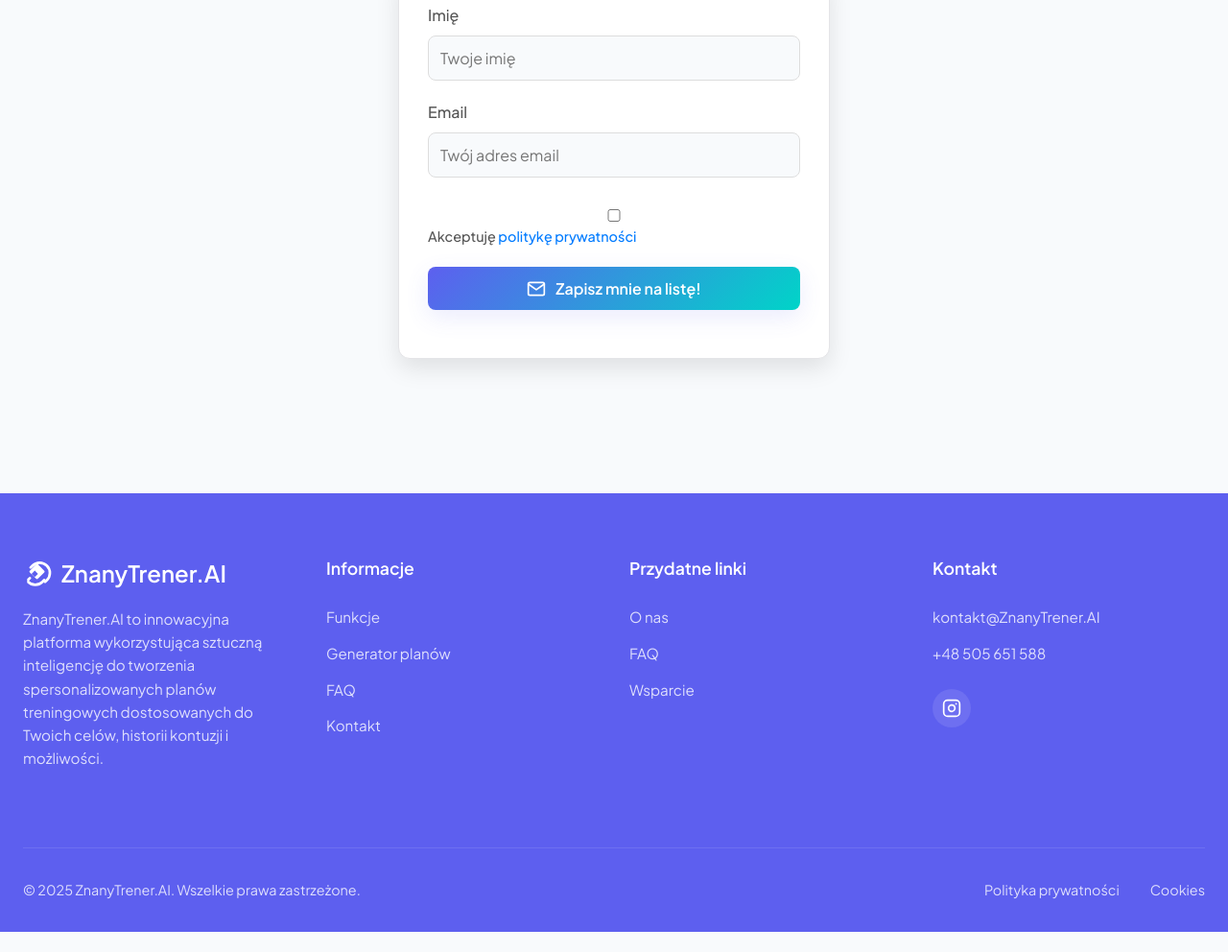
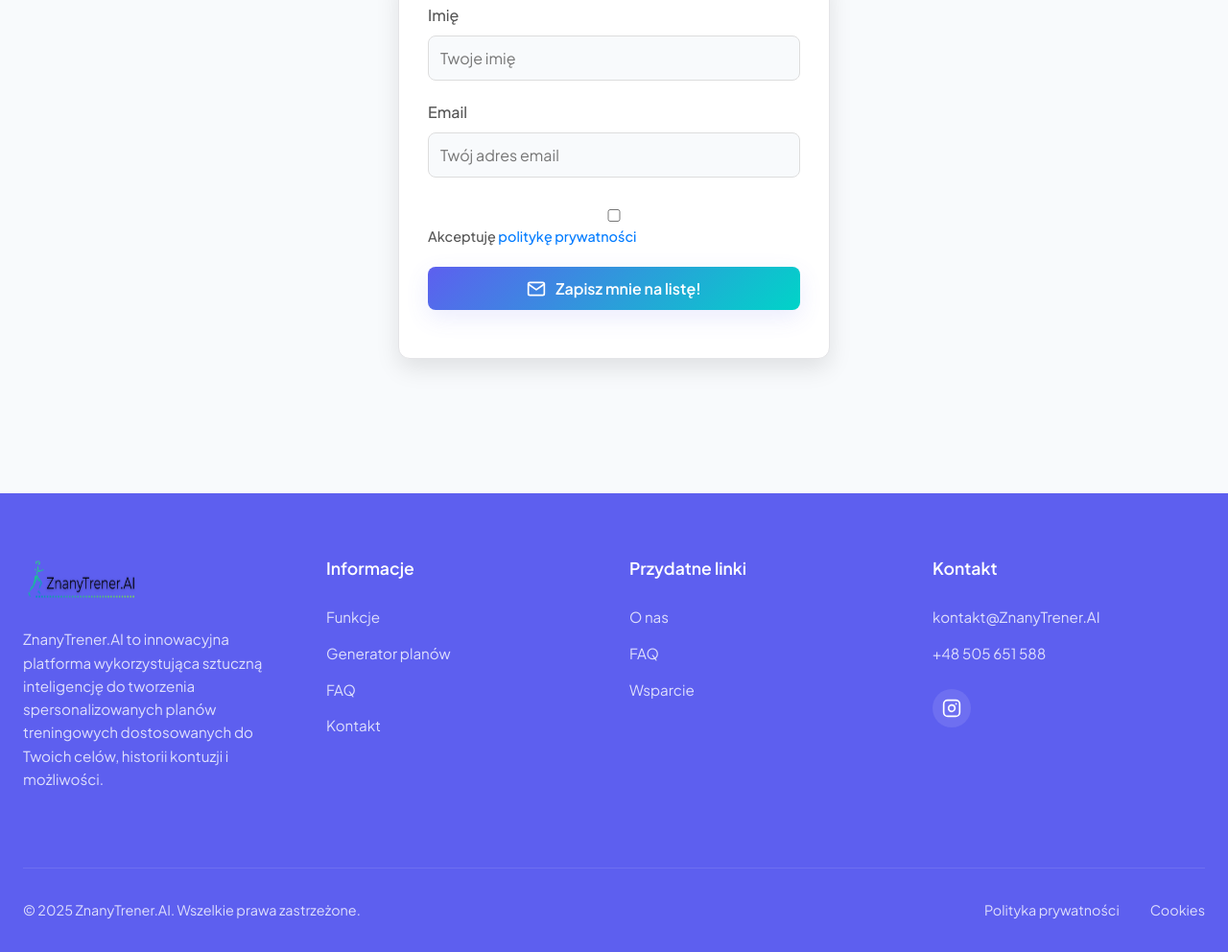
Before and after one commit to KamilMichalski0/runAi, a plain HTML site: page index.html in a window 1280 px wide. Shown: the part 3612-4604 px from the top of the page at 96% size. Before the commit the page ends 4583 px from the top, so only its background shows below. Drawn offline with Linux system fonts and the light colour scheme.

Commit message:
Update index.html

```diff
--- a/index.html
+++ b/index.html
@@ -242,7 +242,6 @@
             </div>
         </div>
     </section>
-
 <!--FAQ
     <section class="faq" id="faq">
         <div class="container">
@@ -641,12 +640,7 @@
             <div class="footer-top">
                 <div class="footer-brand">
                     <div class="footer-logo">
-                        <svg xmlns="http://www.w3.org/2000/svg" viewBox="0 0 24 24" fill="currentColor">
-                            <path d="M19.364 5.636a9 9 0 0 0-12.728 0l-1.414 1.414a1 1 0 0 0 1.414 1.414l1.414-1.414a7 7 0 0 1 9.9 9.9l-1.414 1.414a1 1 0 0 0 1.414 1.414l1.414-1.414a9 9 0 0 0 0-12.728z"/>
-                            <path d="m3.221 16.779 1.414-1.414a1 1 0 0 1 1.414 1.414l-1.414 1.414a7 7 0 0 0 9.9 0l1.414-1.414a1 1 0 0 1 1.414 1.414l-1.414 1.414a9 9 0 0 1-12.728 0z"/>
-                            <path d="M11.65 5.293a1 1 0 0 0-1.414 0L5.293 10.236a1 1 0 0 0 0 1.414l4.943 4.943a1 1 0 0 0 1.414 0l4.943-4.943a1 1 0 0 0 0-1.414l-4.943-4.943zm-2.45 9.877L6.707 12.7 9.2 10.207l2.493 2.493-2.493 2.47z"/>
-                        </svg>
-                        <span>ZnanyTrener.AI</span>
+                        <img src="logo.png" alt="ZnanyTrener.AI Logo" style="height: 60px; width: 120px;">
                     </div>
                     <p class="footer-description">
                         ZnanyTrener.AI to innowacyjna platforma wykorzystująca sztuczną inteligencję do tworzenia spersonalizowanych planów treningowych dostosowanych do Twoich celów, historii kontuzji i możliwości.
```
